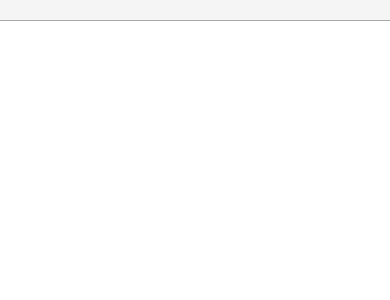
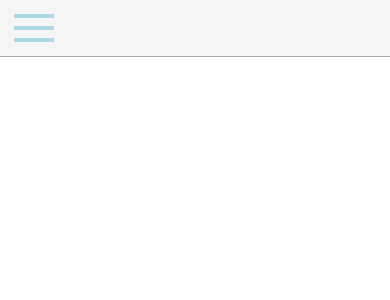
Before and after one commit to srinivas1528/machine-code-project, a React (Create React App) app: page / in a window 390 px wide. Shown: the top 300 px of the page. Built offline with nearby package versions, Linux system fonts and the light colour scheme.

Commit message:
Add Navbar component [Mobile] with css

```diff
--- a/src/Nabar.css
+++ /dev/null
@@ -1,22 +0,0 @@
-.navbarContainer {
-
-    width: 100%;
-    background-color: whitesmoke;
-    border-bottom: 1px solid darkgray;
-    padding: 10px;
-    display:flex;
-    flex-direction: flex-start;
-    height:auto;
-}
-
-
-nav {
-    display:flex;
-    flex-direction: row;
-}
-
-.navbarOptions {
-    display: flex;
-    cursor: pointer;
-    margin:auto 5px auto 25px;
-}
--- /dev/null
+++ b/src/Navbar.css
@@ -0,0 +1,55 @@
+.navbarContainer {
+
+    width: 100%;
+    background-color: whitesmoke;
+    border-bottom: 1px solid darkgray;
+    padding: 10px;
+    display:flex;
+    flex-direction: flex-start;
+    height:auto;
+}
+
+
+nav {
+    display:flex;
+    flex-direction: row;
+}
+
+.navbarOptions {
+    padding: 5px;
+    cursor: pointer;
+    margin:auto 5px auto 25px;
+}
+
+.sandwichContainer {
+    display: flex;
+    flex-direction: column;
+    cursor: pointer;
+    margin-top: auto;
+    margin-bottom: auto;
+
+}
+
+.sandwichLayer {
+    height: 4px;
+    width: 40px;
+    background-color: lightblue;
+    margin:4px;
+    display: flex;
+    flex-direction: column;
+}
+
+.sandwichOptionContainer {
+    position: absolute ;
+    margin-top: 7vh;
+}
+
+
+.sandwichOption {
+    border-bottom: 2px solid lightblue;
+    padding: 10px;
+}
+
+.sandwichOption:hover {
+   background-color: whitesmoke;
+}
--- a/src/Navbar.js
+++ b/src/Navbar.js
@@ -1,6 +1,6 @@
 import React, { useEffect, useState } from "react"
 
-import './Nabar.css'
+import './Navbar.css'
 
 const Navbar = () => {
 
@@ -11,7 +11,7 @@ const Navbar = () => {
     const [itemClickedId, setItemClickedId] = useState(0);
 
     // Tracks if the hamburger menu is toggled
-    const [hamburgerToggled, setHamburgerToggled] = useState(false);
+    const [sandwichClicked, setSandwichClicked] = useState(false);
 
     // Determines if the screen size is mobile
     const [isMobile, setIsMobile] = useState(window.innerWidth < 460);
@@ -21,7 +21,7 @@ const Navbar = () => {
     // Tip: Use event listener.
     // Updates the `isMobile` state based on the screen width
     function handlerFunction() {
-         if(window.innerWidth < 460) {
+        if (window.innerWidth < 460) {
             setIsMobile(true);
         } else {
             setIsMobile(false);
@@ -34,10 +34,9 @@ const Navbar = () => {
         window.addEventListener("resize", handlerFunction);
 
         // Removes the listener on component unmount
-      return() => window.removeEventListener("resize", handlerFunction);
+        return () => window.removeEventListener("resize", handlerFunction);
 
     }, []);
-
 
 
     const data = [
@@ -53,43 +52,75 @@ const Navbar = () => {
         setItemClickedId(eventId);
     }
 
-    return(
+    // option click for mobile
+    const handleOptionClick = (event, id) => {
+        event.stopPropagation();
+        setItemClickedId(id);
+        setSandwichClicked(false);
+    }
+
+
+    const getSandwichOptions = () => {
+        let array = [];
+        data.map((item) => (
+            array.push(
+                <div
+                    key={item.id}
+                    id={item.id}
+                    className="sandwichOption"
+                    style={{ backgroundColor: item.id === itemClickedId ? 'lightgrey' : 'whites' }}
+                    onClick={(e) => handleOptionClick(e, item.id)}
+                >
+                    {item.title}
+                </div>
+            )
+        ))
+        return array;
+    };
+
+
+    const handleHamburgerIconClick = (event) => {
+        event.stopPropagation();
+        setSandwichClicked(!sandwichClicked);
+    }
+
+    return (
 
         <div className="navbarContainer">
             <nav>
-            {!isMobile &&
+                {isMobile ?
 
+                    (
+                        <div className="sandwichContainer"
+                            onClick={(e) => handleHamburgerIconClick(e)}
+                        >
+                            <div className="sandwichLayer"></div>
+                            <div className="sandwichLayer"></div>
+                            <div className="sandwichLayer"></div>
+                            <div className="sandwichOptionContainer">
+                                {sandwichClicked && getSandwichOptions()}
+                            </div>
+
+                        </div>
+                    ) : (
                         data.map((item) => (
 
                             <div className="navbarOptions"
-                    key = {item.id}
-                    id = {item.id}
+                                key={item.id}
+                                id={item.id}
                                 onClick={() => handleClick(item.id)}
-                    style = {{
+                                style={{
                                     borderBottom: itemClickedId === item.id ? "5px Solid Black" : "",
                                 }}
                             >
                                 {item.title}
                             </div>
-            ))}
+                        )))
+                }
+
             </nav>
         </div>
     )
-
-
-
-
-
-
-
-
-
-
-
-
-
-
-
 }
 
 
```
Lines whose indentation alone changed are shown as unchanged.
